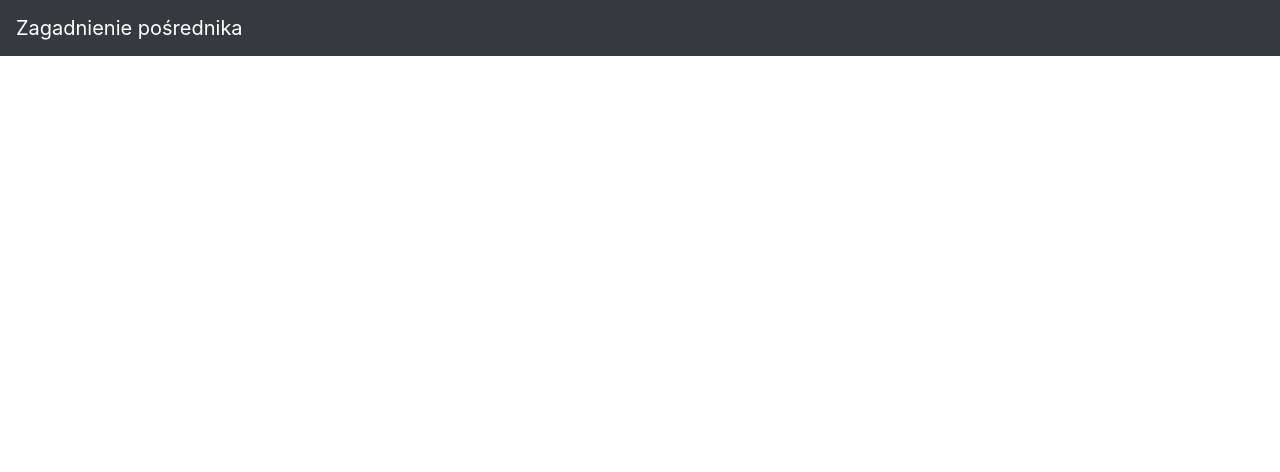
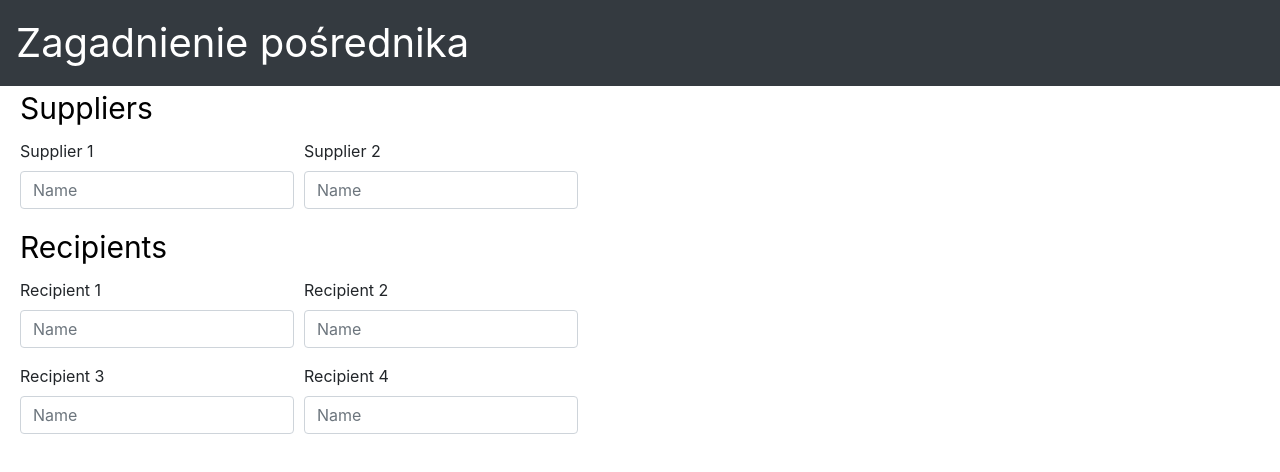
Before and after one commit to NorStas/zagadnienie_posrednika_frontend, a React app: page / in a window 1280 px wide. Shown: the top 472 px of the page. Built offline with nearby package versions, Linux system fonts and the light colour scheme.

Commit message:
ER zagadnienie posrednika # Added Custom Alert # Added supply and demand controller # Added navbar

```diff
--- a/src/App.js
+++ b/src/App.js
@@ -1,13 +1,42 @@
 import React from 'react';
 import {Navbar} from "react-bootstrap";
+import CustomAlert from "./custom-components/CustomAlert";
+import SupplyAndDemandInput from "./custom-components/SupplyAndDemandInput";
 
 class App extends React.Component {
+
+    constructor(props) {
+        super(props);
+        this.state = {
+            parametersFilled: false,
+            supplyEqualToDemand: false
+        }
+    }
+
+    isSupplyEqualToDemand(supply, demand) {
+        return supply === demand;
+    }
+
+    getSuppliers() {
+
+    }
+
     render() {
         return(
             <div>
+                <div>
                 <Navbar variant="dark" bg="dark">
-                    <Navbar.Brand>Zagadnienie pośrednika</Navbar.Brand>
+                    <Navbar.Brand style={{fontSize: '40px'}}>Zagadnienie pośrednika</Navbar.Brand>
+                    {this.state.parametersFilled && this.state.supplyEqualToDemand &&
+                    <CustomAlert message='Supply is not equal to demand'/>
+                    }
                 </Navbar>
+                </div>
+                <div style={{display: 'flex', flexDirection: 'row', width: '50%', marginLeft:'20px'}}>
+                    <SupplyAndDemandInput style={{display: 'flex',
+                        flexDirection:'row', float:'left', width:'50%'}}
+                                          onClick={() => this.isSupplyEqualToDemand()}/>
+                </div>
             </div>
     );
     }
--- /dev/null
+++ b/src/custom-components/CustomAlert.js
@@ -0,0 +1,12 @@
+import React from "react";
+import Alert from "react-bootstrap/Alert";
+
+const CustomAlert = (props) => {
+    const {message} = props;
+    return (
+        <Alert key="alert_id" variant="danger">
+            {message}
+        </Alert>
+    )};
+
+export default CustomAlert;
--- /dev/null
+++ b/src/custom-components/SupplyAndDemandInput.js
@@ -0,0 +1,44 @@
+import React from "react";
+import {Form} from "react-bootstrap";
+import Col from "react-bootstrap/Col";
+
+const SupplyAndDemandInput = (props) => {
+    const {onClick} = props;
+    return (
+        <Form>
+            <Form.Label style={{fontSize: '30px', color: 'black'}}>Suppliers</Form.Label>
+            <Form.Row>
+                <Form.Group as={Col} controlId="supplier1">
+                    <Form.Label>Supplier 1 </Form.Label>
+                    <Form.Control placeHolder="Name"/>
+                </Form.Group>
+                <Form.Group as={Col} controlId="supplier2">
+                    <Form.Label>Supplier 2 </Form.Label>
+                    <Form.Control placeHolder="Name"/>
+                </Form.Group>
+            </Form.Row>
+            <Form.Label style={{fontSize: '30px', color: 'black'}}>Recipients</Form.Label>
+            <Form.Row>
+                <Form.Group as={Col} controlId="recipient1">
+                    <Form.Label>Recipient 1 </Form.Label>
+                    <Form.Control placeHolder="Name"/>
+                </Form.Group>
+                <Form.Group as={Col} controlId="recipient2">
+                    <Form.Label>Recipient 2 </Form.Label>
+                    <Form.Control placeHolder="Name"/>
+                </Form.Group>
+            </Form.Row>
+            <Form.Row>
+                <Form.Group as={Col} controlId="recipient3">
+                    <Form.Label>Recipient 3 </Form.Label>
+                    <Form.Control placeHolder="Name"/>
+                </Form.Group>
+                <Form.Group as={Col} controlId="recipient4">
+                    <Form.Label>Recipient 4 </Form.Label>
+                    <Form.Control placeHolder="Name"/>
+                </Form.Group>
+            </Form.Row>
+        </Form>
+    )};
+
+export default SupplyAndDemandInput;
```
